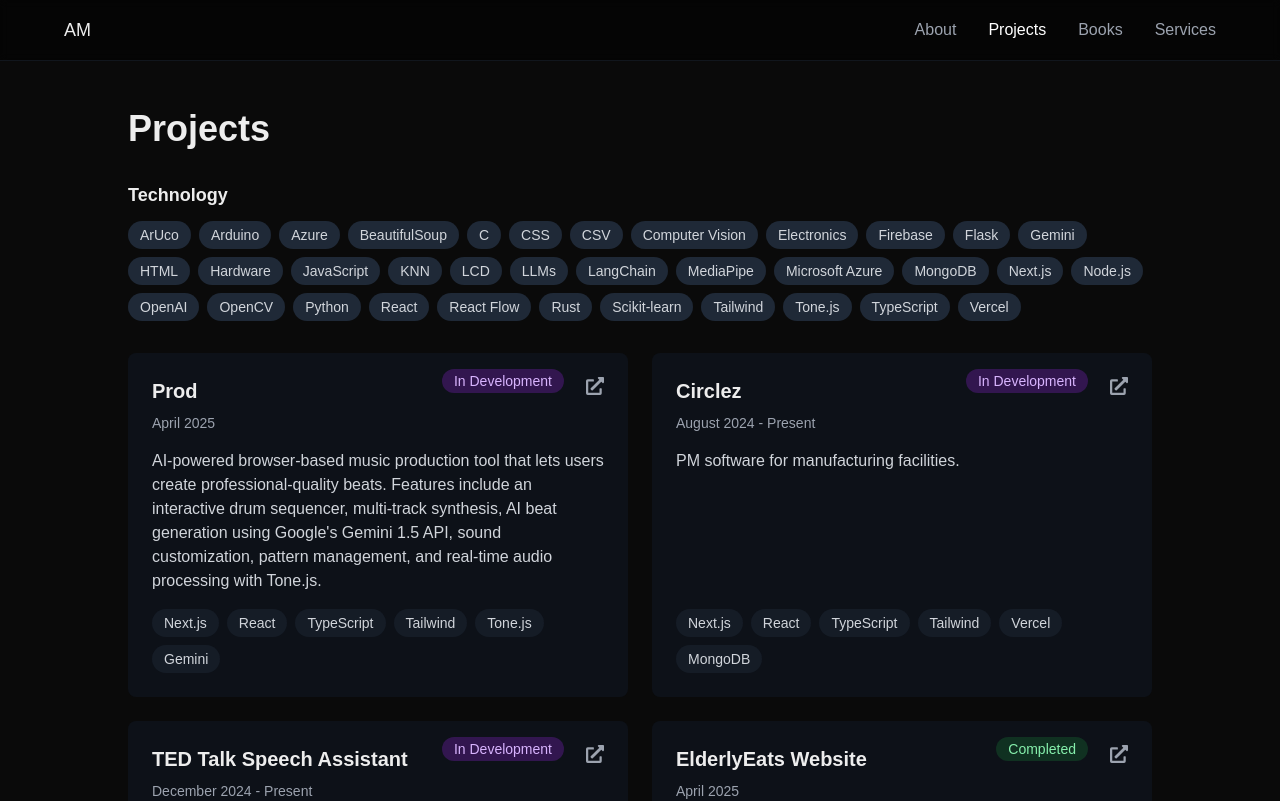
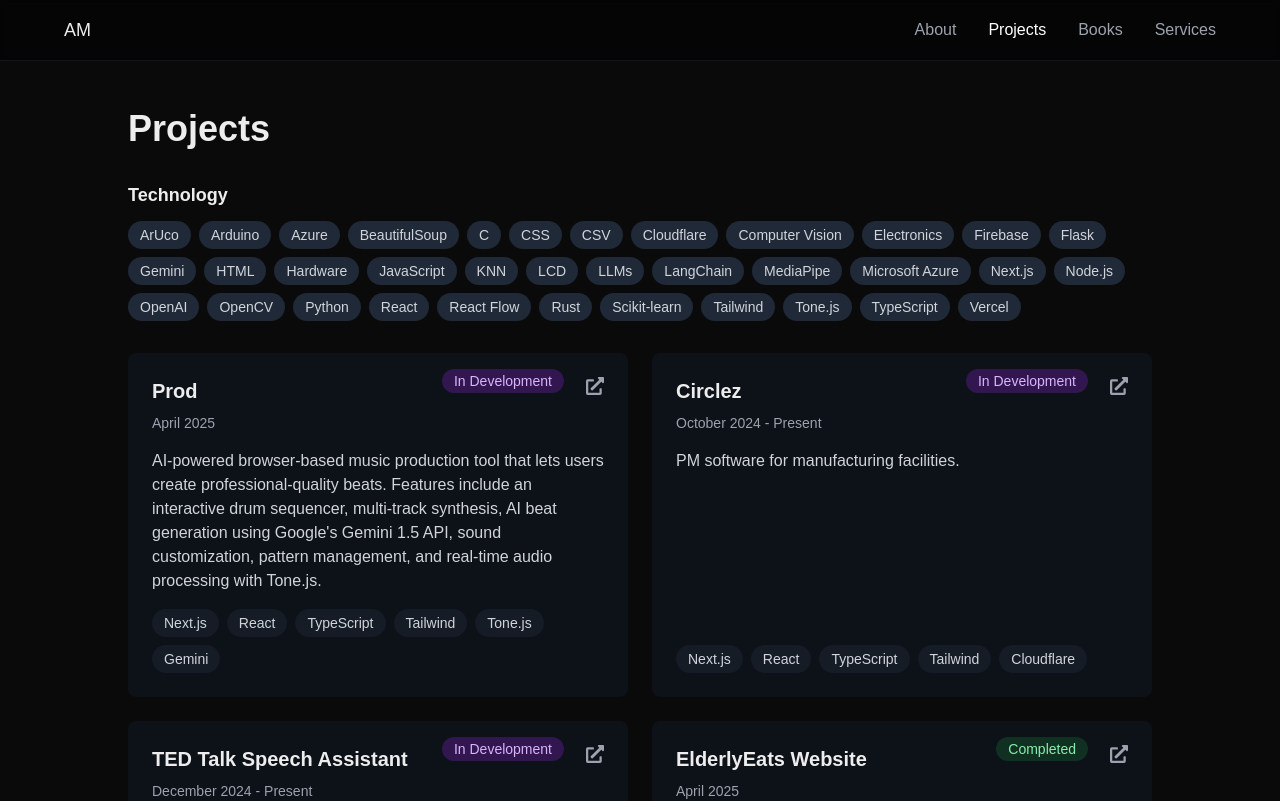
Before and after one commit to amahjoor/arman-web, a Next.js app: page /projects in a window 1280 px wide. Shown: the top 801 px of the page. Built offline with nearby package versions, Linux system fonts and the light colour scheme.

Commit message:
update projects

```diff
--- a/src/app/projects/page.tsx
+++ b/src/app/projects/page.tsx
@@ -29,10 +29,10 @@ const projects: Project[] = [
   {
     title: "Circlez",
     description: "PM software for manufacturing facilities.",
-    tech: ["Next.js", "React", "TypeScript", "Tailwind", "Vercel", "MongoDB"],
+    tech: ["Next.js", "React", "TypeScript", "Tailwind", "Cloudflare"],
     link: "https://www.circlez-online.com",
     status: "In Development",
-    date: "August 2024 - Present"
+    date: "October 2024 - Present"
   },
   {
     title: "TED Talk Speech Assistant",
```
